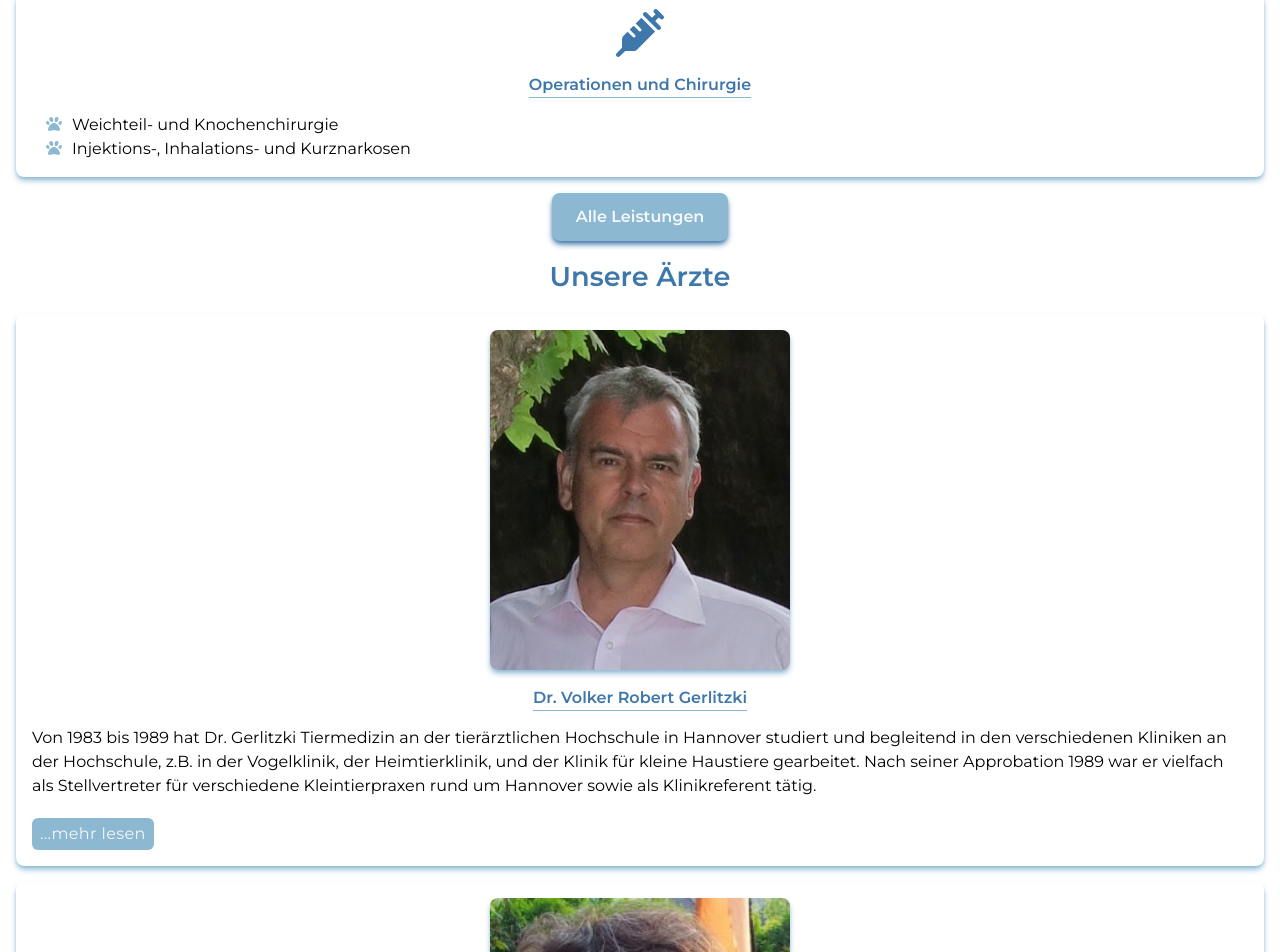
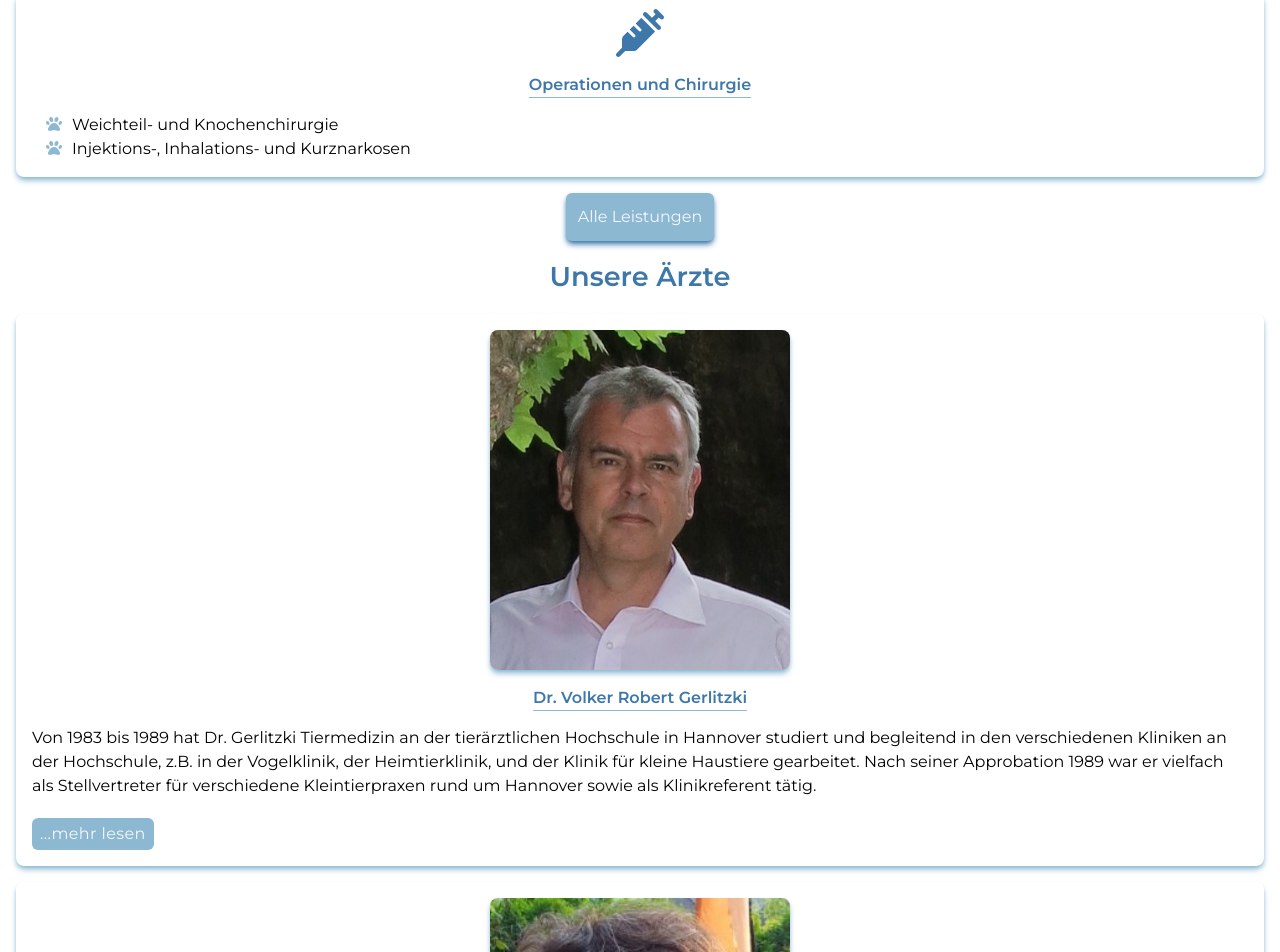
Before and after one commit to room-twenty/tierarztpraxis-volker-gerlitzki, a Next.js app in the folder vet-clinic/: page / in a window 1280 px wide. Shown: the part 1415-2367 px from the top of the page. Built offline with nearby package versions, Linux system fonts and the light colour scheme.

Commit message:
refactor: Update LeistungenSection component to remove unused import and improve button styling

```diff
--- a/vet-clinic/components/LeistungenSection/LeistungenSection.tsx
+++ b/vet-clinic/components/LeistungenSection/LeistungenSection.tsx
@@ -1,6 +1,5 @@
 import { ILeistungen, leistungen } from '@/assets/dataArrays/leistungen';
 import { LeistungenCard } from '../Card/Card';
-import Link from 'next/link';
 import Button from '../Button/Button';
 interface LeistungenSectionProps {
   sliceAmount: [number, number?];
@@ -24,7 +23,7 @@ const LeistungenSection = ({
       {!isPathLeistungen && (
         <Button
           buttonStyling={
-            'mb-4 w-max self-center rounded-lg bg-glacier-300 p-3 font-semibold text-steel-blue-50 shadow-md shadow-steel-blue-500 hover:shadow-glacier-300 active:bg-steel-blue-500 active:shadow-none'
+            'h-12 w-fit flex rounded-md bg-glacier-300 place-self-center text-steel-blue-50 mb-4 shadow-md shadow-steel-blue-500 hover:shadow-glacier-300 active:bg-steel-blue-500 active:shadow-none'
           }
           isLink={true}
           text={'Alle Leistungen'}
```
